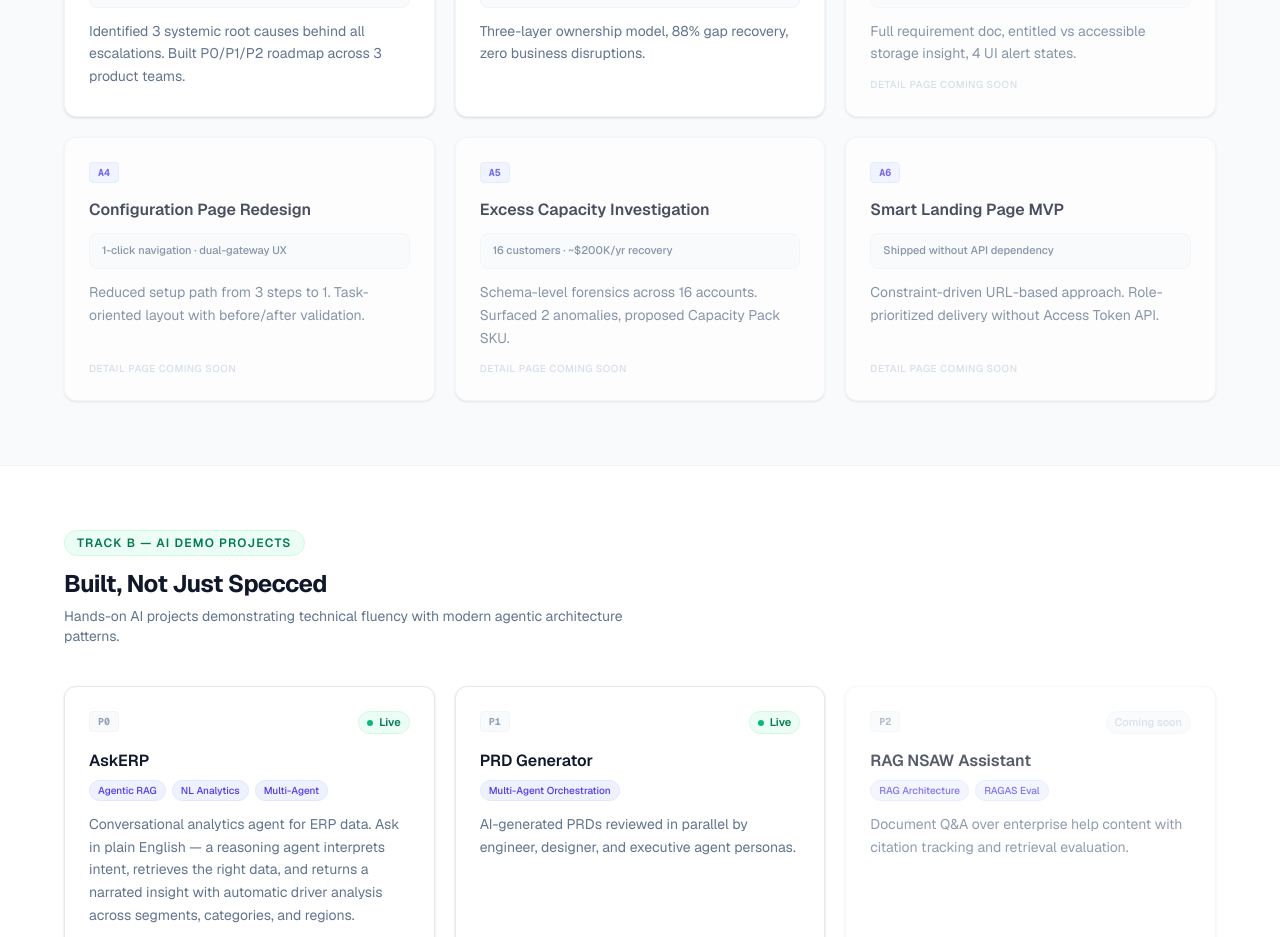
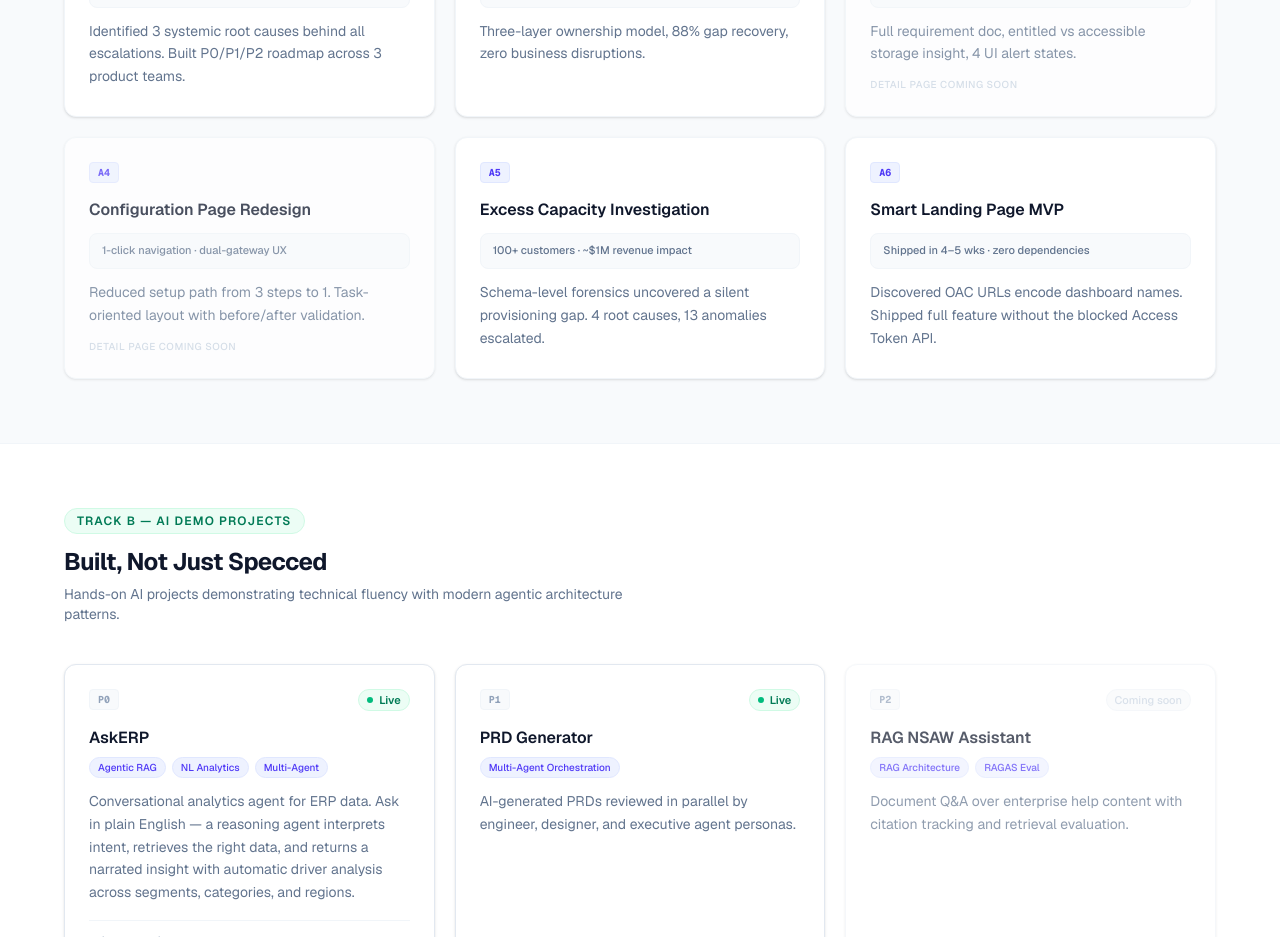
Before and after one commit to Shubhendu123/Shubhendu_Portfolio, a Next.js app in the folder portfolio-site/: page / in a window 1280 px wide. Shown: the part 1080-2017 px from the top of the page. Built offline with nearby package versions, Linux system fonts and the light colour scheme.

Commit message:
Link A5 and A6 case study cards — pages already existed
Co-Authored-By: Claude Sonnet 4.6 <noreply@anthropic.com>

```diff
--- a/portfolio-site/src/app/page.tsx
+++ b/portfolio-site/src/app/page.tsx
@@ -33,16 +33,16 @@ const caseStudies = [
   {
     id: "A5",
     title: "Excess Capacity Investigation",
-    metric: "16 customers · ~$200K/yr recovery",
-    description: "Schema-level forensics across 16 accounts. Surfaced 2 anomalies, proposed Capacity Pack SKU.",
-    href: null,
+    metric: "100+ customers · ~$1M revenue impact",
+    description: "Schema-level forensics uncovered a silent provisioning gap. 4 root causes, 13 anomalies escalated.",
+    href: "/case-studies/a5",
   },
   {
     id: "A6",
     title: "Smart Landing Page MVP",
-    metric: "Shipped without API dependency",
-    description: "Constraint-driven URL-based approach. Role-prioritized delivery without Access Token API.",
-    href: null,
+    metric: "Shipped in 4–5 wks · zero dependencies",
+    description: "Discovered OAC URLs encode dashboard names. Shipped full feature without the blocked Access Token API.",
+    href: "/case-studies/a6",
   },
 ];
 
```
